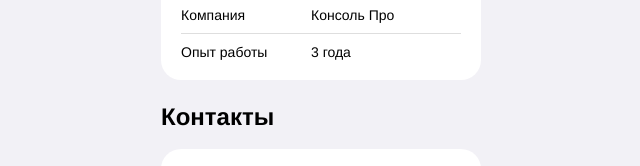
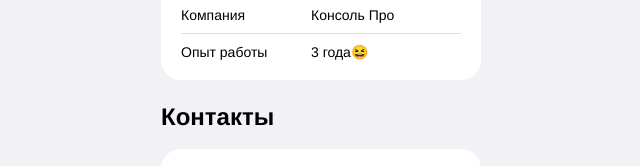
Before and after one commit to waswh-qa/Business-card-site-HTML-CSS, a plain HTML site: page index.html in a window 1280 px wide. Shown: the part 355-521 px from the top of the page, 319-959 px from the left. Drawn offline with Linux system fonts and the light colour scheme.

Commit message:
Добавил смайлик в опыте

```diff
--- a/index.html
+++ b/index.html
@@ -38,7 +38,7 @@
           </li>
           <li class="links__link">
             <p class="links__title">Опыт работы</p>
-            <p class="links__title">3 года</p>
+            <p class="links__title">3 года😆</p>
           </li>
         </ul>
       </section>
```
